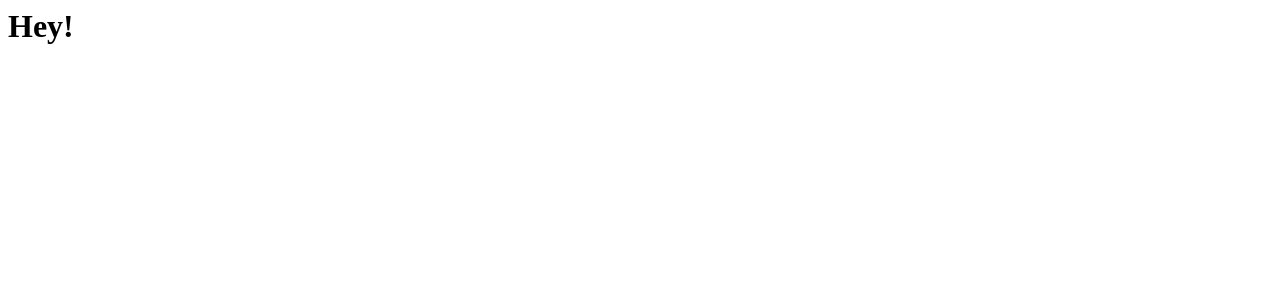
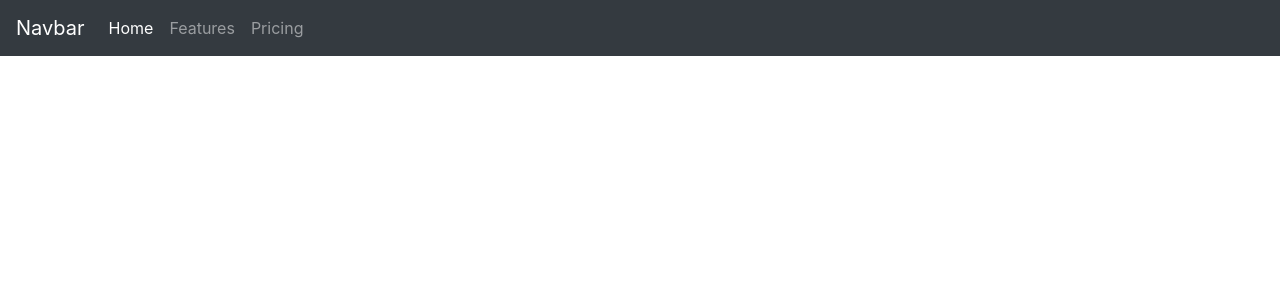
Before and after one commit to MithilRocks/newchakri, a Django app: page / in a window 1280 px wide. Before the commit the part shown is almost empty. Shown: the top 300 px of the page. Run offline with Django 3.2, Linux system fonts and the light colour scheme; some libraries are stand-ins or nearby versions.

Commit message:
bootstrap and templates

```diff
--- a/newchakri/settings.py
+++ b/newchakri/settings.py
@@ -37,6 +37,7 @@ INSTALLED_APPS = [
     'django.contrib.sessions',
     'django.contrib.messages',
     'django.contrib.staticfiles',
+    'newlevels'
 ]
 
 MIDDLEWARE = [
--- a/newlevels/templates/newlevels/index.html
+++ b/newlevels/templates/newlevels/index.html
@@ -1 +1,31 @@
-<h1>Hey!</h1>
+<!DOCTYPE html>
+<html lang="en">
+<head>
+    <meta charset="UTF-8">
+    <meta name="viewport" content="width=device-width, initial-scale=1.0">
+    <meta http-equiv="X-UA-Compatible" content="ie=edge">
+    <title>Document</title>
+    <link rel="stylesheet" href="https://stackpath.bootstrapcdn.com/bootstrap/4.1.1/css/bootstrap.min.css" integrity="sha384-WskhaSGFgHYWDcbwN70/dfYBj47jz9qbsMId/iRN3ewGhXQFZCSftd1LZCfmhktB" crossorigin="anonymous">
+</head>
+<body>
+    <nav class="navbar navbar-expand-lg navbar-dark bg-dark">
+        <a class="navbar-brand" href="#">Navbar</a>
+        <button class="navbar-toggler" type="button" data-toggle="collapse" data-target="#navbarNavDropdown" aria-controls="navbarNavDropdown" aria-expanded="false" aria-label="Toggle navigation">
+          <span class="navbar-toggler-icon"></span>
+        </button>
+        <div class="collapse navbar-collapse" id="navbarNavDropdown">
+          <ul class="navbar-nav">
+            <li class="nav-item active">
+              <a class="nav-link" href="#">Home <span class="sr-only">(current)</span></a>
+            </li>
+            <li class="nav-item">
+              <a class="nav-link" href="#">Features</a>
+            </li>
+            <li class="nav-item">
+              <a class="nav-link" href="#">Pricing</a>
+            </li>
+          </ul>
+        </div>
+      </nav>
+</body>
+</html>
```
